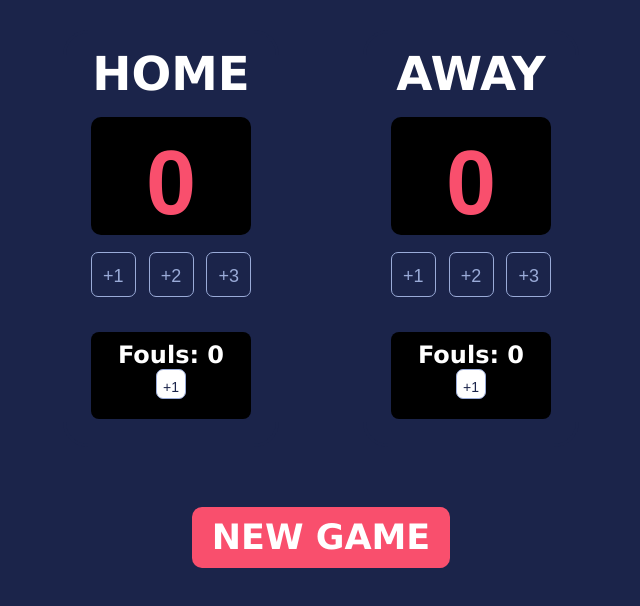
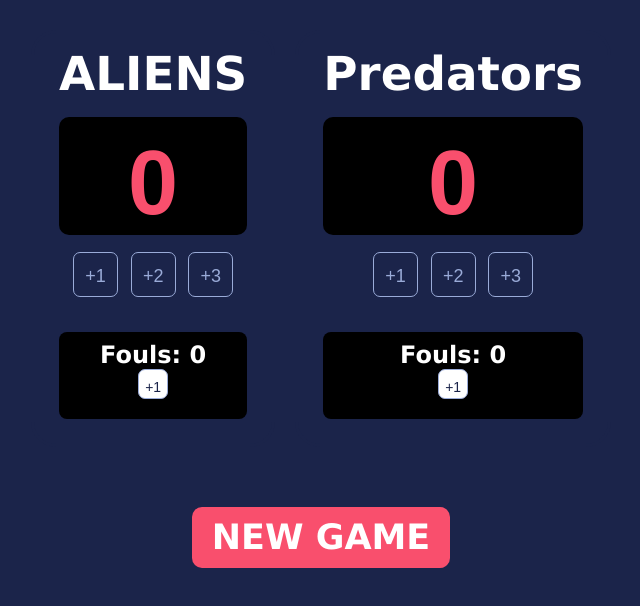
Before and after one commit to reboot-2020/Scrimba_Module3_SoloProject_-_Basketball_Scoreboard, a website built with Vite: page index.html in a window 1280 px wide. Shown: the whole page, without its empty margins (319-959 px from the left). Built offline with nearby package versions, Linux system fonts and the light colour scheme; a web font is replaced by a local one.

Commit message:
Add customized team names

```diff
--- a/index.html
+++ b/index.html
@@ -7,7 +7,7 @@
         <div class="container">
 
             <div class="home-wrapper">
-                <h3 class="teams">HOME</h3>
+                <h3 class="teams">ALIENS</h3>
                 <h4 id="home-score" class="score">0</h4>
                 <div class="score-btn-wrapper">
                     <button class="btn score-btn" onclick="homePlusOne()">+1</button>
@@ -21,7 +21,7 @@
             </div>
 
             <div class="guest-wrapper">
-                <h3 class="teams">AWAY</h3>
+                <h3 class="teams">Predators</h3>
                 <h4 id="guest-score" class="score">0</h4>
                 <div class="score-btn-wrapper">
                     <button class="btn score-btn" onclick="guestPlusOne()">+1</button>
```
